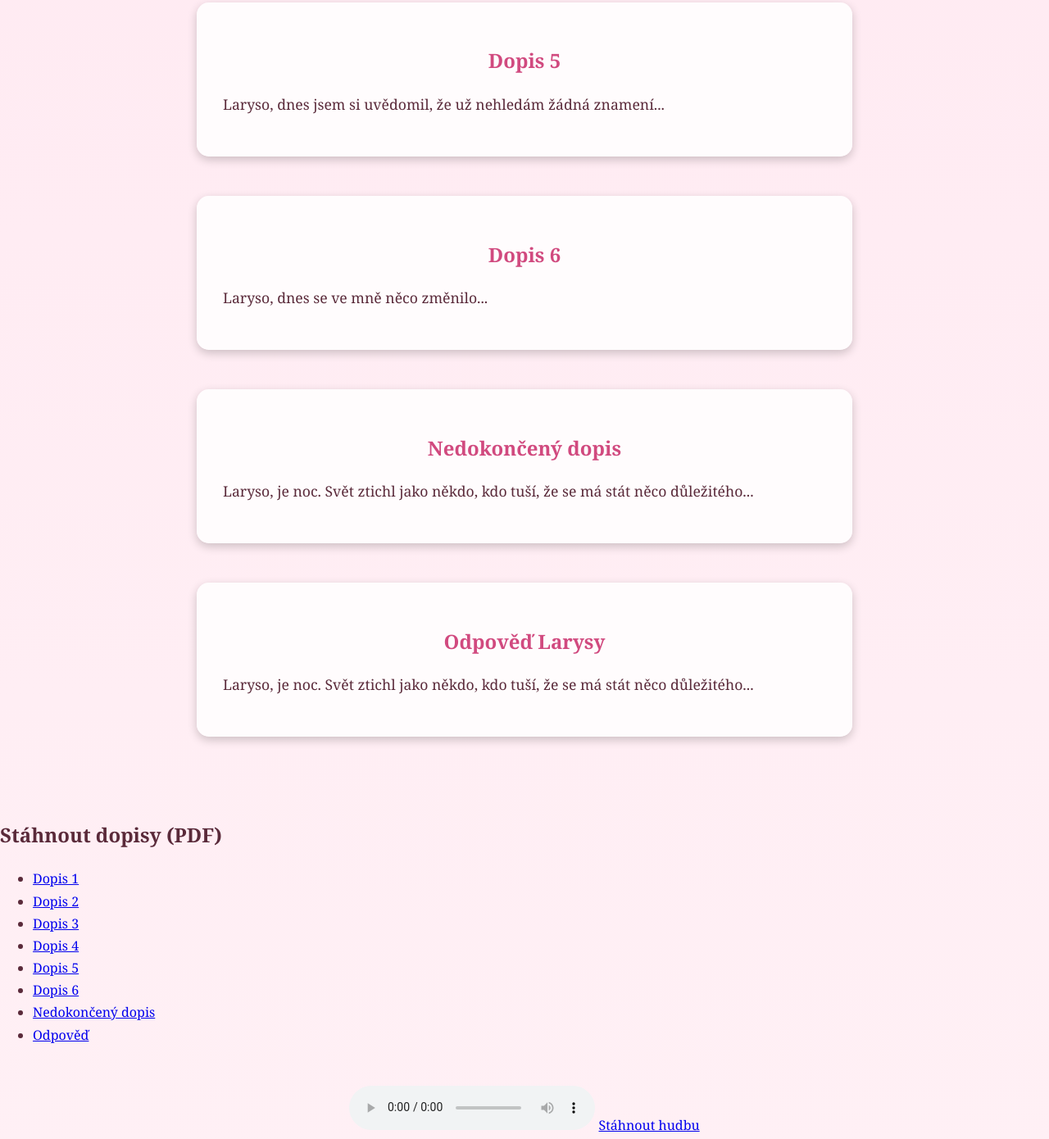
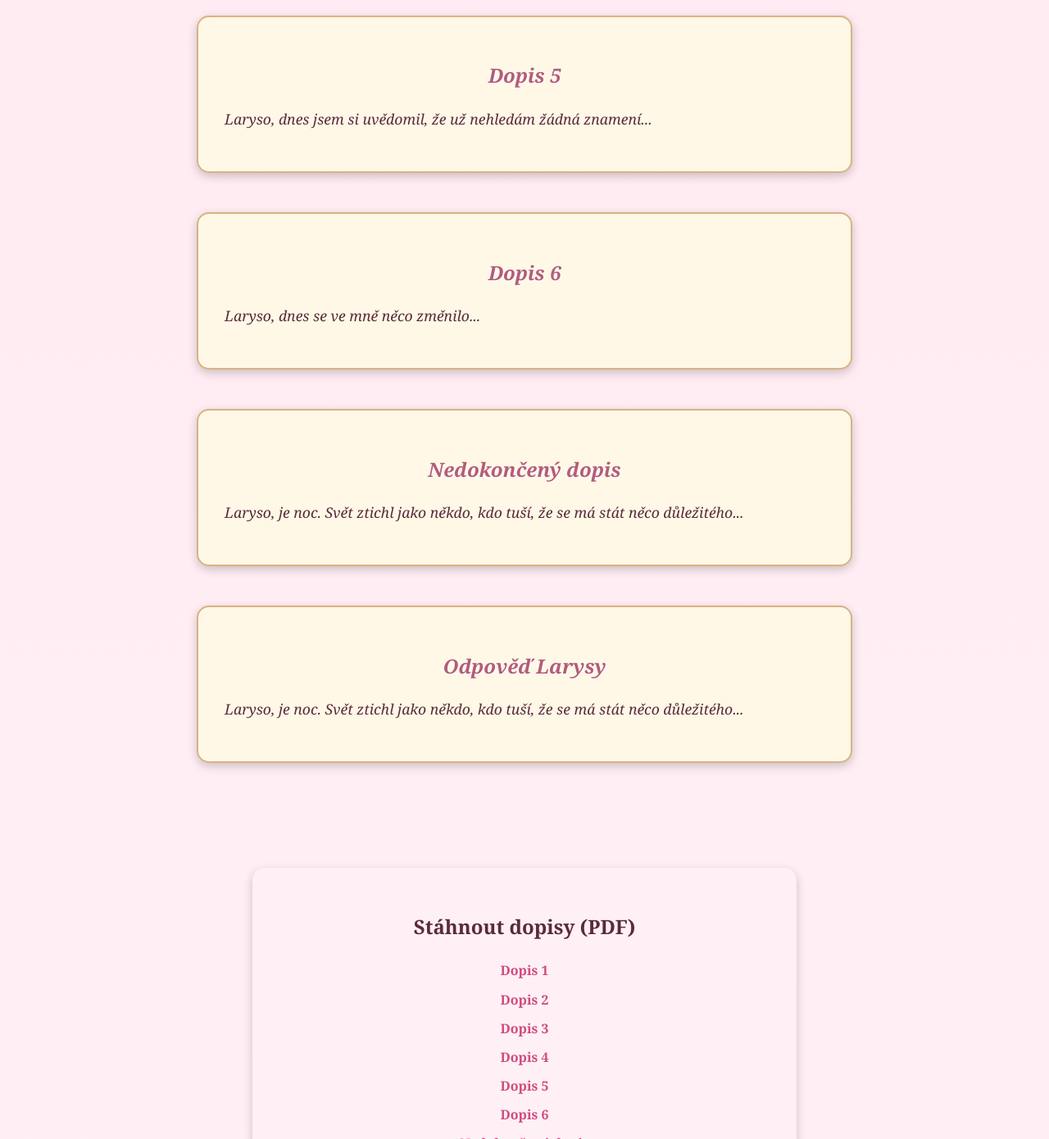
Before and after one commit to sirokaivana4-sys/zustan-milostne-dopisy, a plain HTML site: page index.html in a window 1280 px wide. Shown: the part 1410-2800 px from the top of the page at 82% size. Drawn offline with Linux system fonts and the light colour scheme.

Commit message:
Update style.css

```diff
--- a/css/style.css
+++ b/css/style.css
@@ -49,11 +49,13 @@ main {
   opacity: 0;
   transform: translateY(20px);
   transition: opacity 1s ease, transform 1s ease;
-  background: rgba(255, 255, 255, 0.85);
+  background: #fff8e7;
   padding: 2rem;
   border-radius: 15px;
   box-shadow: 0 4px 12px rgba(0,0,0,0.2);
-  overflow-wrap: break-word; /* text se zalomí na malých obrazovkách */
+  border: 2px solid #d9b382;
+  font-style: italic;
+  overflow-wrap: break-word;
 }
 
 .letter.loaded {
@@ -63,7 +65,7 @@ main {
 
 .letter h2 {
   margin-bottom: 1rem;
-  color: #d14a7f;
+  color: #b35c7a;
   font-size: 1.5rem;
   text-align: center;
   text-shadow: 1px 1px 2px #fff;
@@ -72,30 +74,27 @@ main {
 .letter p {
   font-size: 1.1rem;
   line-height: 1.6;
-  white-space: pre-wrap; /* zachová nové řádky */
+  white-space: pre-wrap;
 }
 
-/* Responsivní úpravy pro mobil */
 @media (max-width: 600px) {
-  body {
-    font-size: 16px;
-  }
-  header {
-    font-size: 1.2rem;
-    padding: 3rem 1rem;
-  }
-  .letter {
-    padding: 1rem;
-  }
-  .letter h2 {
-    font-size: 1.3rem;
-  }
-  .letter p {
-    font-size: 1rem;
-  }
+  body { font-size: 16px; }
+  header { font-size: 1.2rem; padding: 3rem 1rem; }
+  .letter { padding: 1rem; }
+  .letter h2 { font-size: 1.3rem; }
+  .letter p { font-size: 1rem; }
 }
 
-footer {
+#download-section {
+  max-width: 600px;
+  margin: 3rem auto;
+  padding: 2rem;
   text-align: center;
-  padding: 2rem;
+  background: #fff0f5;
+  border-radius: 15px;
+  box-shadow: 0 4px 12px rgba(0,0,0,0.2);
 }
+#download-section ul { list-style: none; padding: 0; }
+#download-section li { margin: 0.5rem 0; }
+#download-section a { text-decoration: none; color: #d14a7f; font-weight: bold; }
+#download-section a:hover { text-decoration: underline; }
```
